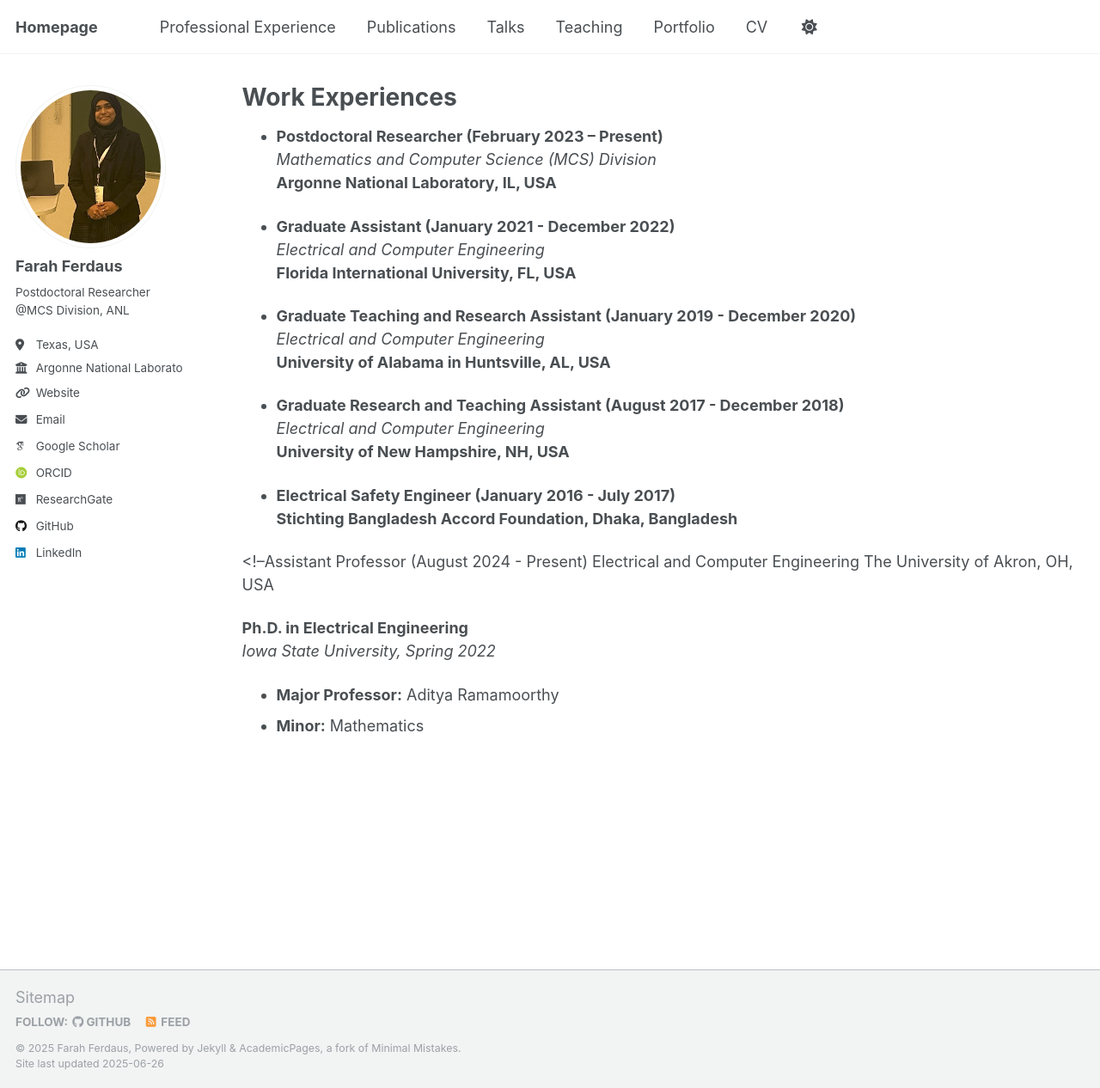
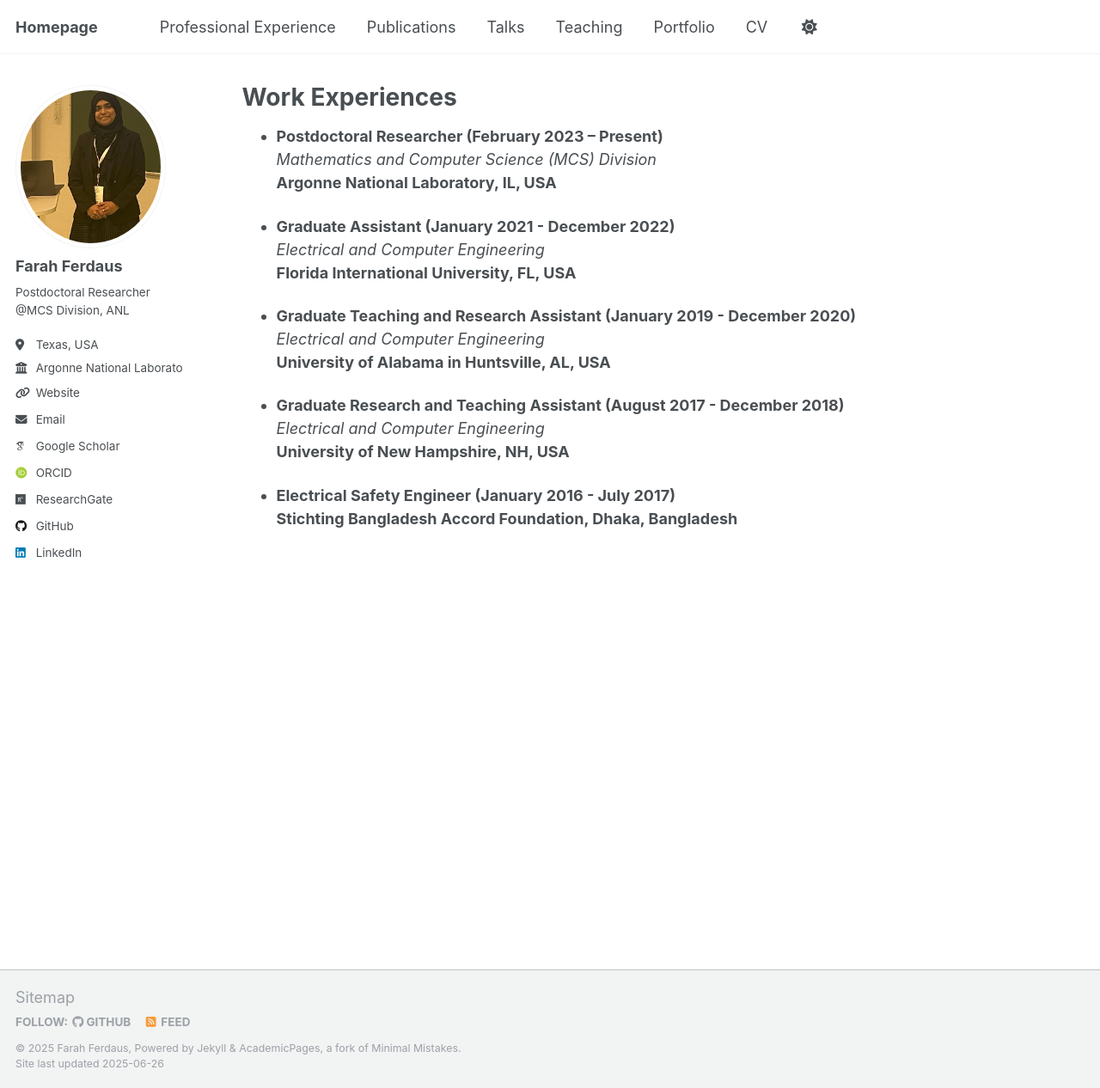
Before and after one commit to fferdaus/fferdaus.github.io, a Jekyll site: the page built from _pages/experience.md, in a window 1280 px wide and 1266 px high. Shown: the whole window at 86% size. Built offline with Jekyll 4.4.1, drawn with Linux system fonts in a browser that asks for light colours; some web fonts are replaced.

Commit message:
Update experience.md

```diff
--- a/_pages/experience.md
+++ b/_pages/experience.md
@@ -48,4 +48,4 @@ The University of Akron, OH, USA
 **Ph.D. in Electrical Engineering**
 *Iowa State University, Spring 2022*
 - **Major Professor:** Aditya Ramamoorthy
-- **Minor:** Mathematics
+- **Minor:** Mathematics-->
```
